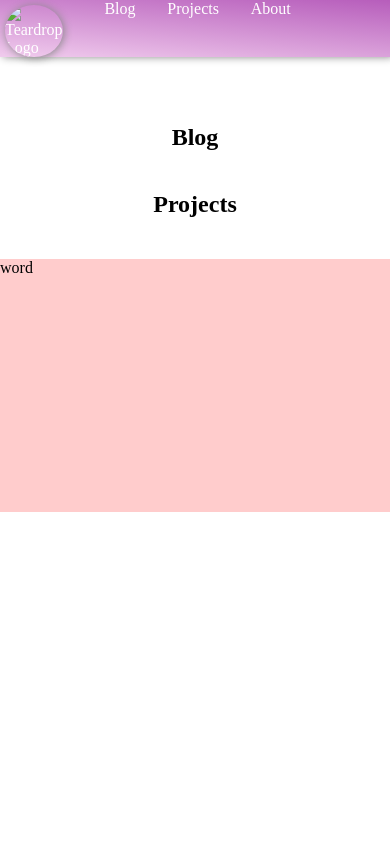
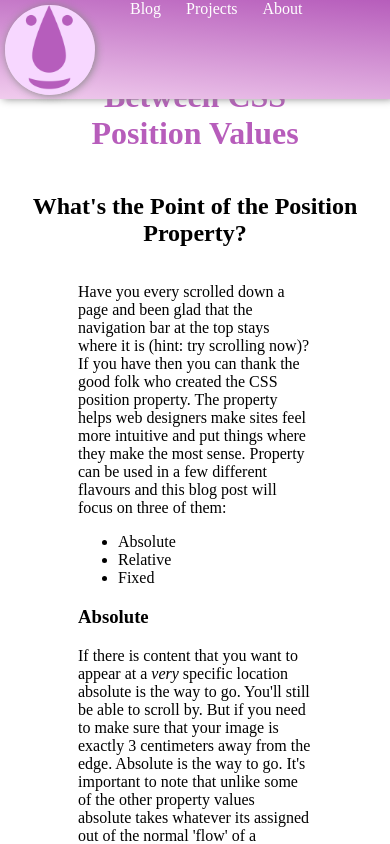
Before and after one commit to dylan-curtis-reeve/dylan-curtis-reeve.github.io, a plain HTML site: page blog/rel_fixed_abs_blog.html in a window 390 px wide. Shown: the top 844 px of the page. Drawn offline with Linux system fonts and the light colour scheme.

Commit message:
Update blog content to check for mobile compatibility

```diff
--- a/blog/rel_fixed_abs_blog.html
+++ b/blog/rel_fixed_abs_blog.html
@@ -3,12 +3,13 @@
   <head>
     <title>The Blog of Dylan Curtis-Reeve</title>
     <link rel="stylesheet" href="../styles/main.css" type="text/css">
+    <link rel="stylesheet" href="../styles/blog.css" type="text/css">
   </head>
   <body>
     <div class="container">
       <header>
             <div>
-                <a href="../index.html"> <img src="Assets/Site Icon.png" alt="Teardrop Logo" id="logoImage"></a>
+                <a href="../index.html"> <img src="../Assets/Site Icon.png" alt="Teardrop Logo" id="logoImage"></a>
             </div>
             <div id="headerLinkElements">
               <div>
@@ -24,19 +25,33 @@
 
       </header>
       <div id="primaryContentBox">
-          <div id="BlogOSphere">
-            <h2>Blog</h2>
-          </div>
+        <h1>The Difference Between CSS Position Values</h1>
+        <h2>What's the Point of the Position Property?</h2>
+        <div id="blogArticleContent">
+          <p>Have you every scrolled down a page and been glad that the navigation bar at the top stays where it is (hint: try scrolling now)?
+            If you have then you can thank the good folk who created the CSS position property. The property helps web designers make sites feel more intuitive and put things where they make the most sense.
+          Property can be used in a few different flavours and this blog post will focus on three of them: </p>
+          <ul>
+            <li>Absolute</li>
+            <li>Relative</li>
+            <li>Fixed</li>
+          </ul>
 
-          <div id="ProjectOSphere">
-            <h2>Projects</h2>
-          </div>
+          <h3>Absolute</h3>
+          <p>If there is content that you want to appear at a <em>very</em> specific location absolute is the way to go. You'll still be able to scroll by. But if you need to make sure that your image is exactly 3 centimeters away from the edge. Absolute is the way to go. It's important to note that unlike some of the other property values absolute takes whatever its assigned out of the normal 'flow' of a website. Kind of like the kid of a CEO might get plucked out of the normal 'graduate' rotations to go to a specific role.<br>
+          <br>
+          You can use properties such as left, right, top, and bottom to place where the content needs to go. However, one thing that's important to know when using the absolute value is that it gets positioned based on the content surrounding it. Take the idea of swimming in a pool. You can be hold to swim to the top or the bottom. But to won't swim 2 meters above or below the pool (at least not without some additional tools!). With the absolute value your content will be within those same limits unless you give it special instructions.</p>
+          <h3>Relative</h3>
+          <p>While the absolute value takes your content 'outside' of the normal flow, relative bases where the content will go <em>on</em> the flow. Or specifically the content's base starting position. You can also adjust where a relative piece of content goes with the top, bottom, left & right</p>
+          <h3>Fixed</h3>
+          <p>Unlike the absolute & relative values fixed does not care where you scroll the content will remain exactly at that location on the screen. In the preamble of this blog the example was given of the navigation bar not moving. There's a very good chance you're experiencing that thanks to the fixed value.</p>
+          <h3>Extra for Techxperts</h3>
+          <p>By setting the top, bottom, left, or right values to 0 the element will be put to that location. i.e. top = 0; puts an element with property: absolute; to the top of its parent element. But this doesn't work for the relative value.</p>
+        </div>
 
-          <div id="AboutOSphere">
-            <h2>About</h2>
-          </div>
+
+
       </div>
-
       <footer>
         <div>word</div>
       </footer>
--- /dev/null
+++ b/styles/blog.css
@@ -0,0 +1,15 @@
+h1 {
+    color: hsl(297, 41%, 55%);
+    width: 60%;
+
+}
+/* get content aligned left --> */
+#blogArticleContent{
+
+    width: 60%;
+    text-align: start;
+
+
+
+
+}
--- a/styles/main.css
+++ b/styles/main.css
@@ -69,7 +69,8 @@ header {
     width: 100%;
     position: relative;
     margin-top: 5%;
-    margin-bottom: 10%;
+    padding-bottom: 10%;
+    text-align: center;
 
 }
 
@@ -107,10 +108,11 @@ a:visited boxContentLink {
 }
 
 footer {
-    height: 30%;
-    background-color: hsl(0, 100%, 90%);
+    height: 10%;
+    background: linear-gradient(0deg, white, hsl(0, 100%, 90%));
     display: flex;
     bottom: 0;
     width: 100%;
     position: relative;
+    padding: 0px, 10px;
 }
```
